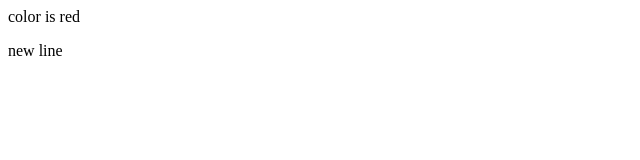
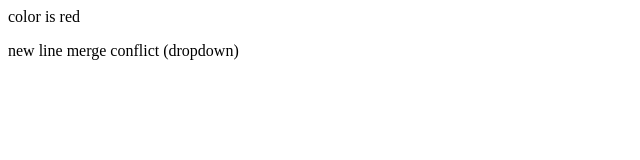
Before and after one commit to RoughRanger2005/localrepo, a plain HTML site: page index.html in a window 1280 px wide. Shown: the whole page, without its empty margins (0-640 px from the left). Drawn offline with Linux system fonts and the light colour scheme.

```diff
--- a/index.html
+++ b/index.html
@@ -1,2 +1,2 @@
 <p>color is  red</p>
-<p>new line</p>
+<p>new line merge conflict (dropdown)</p>
```
